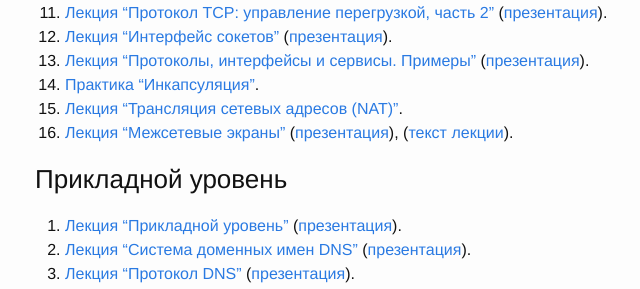
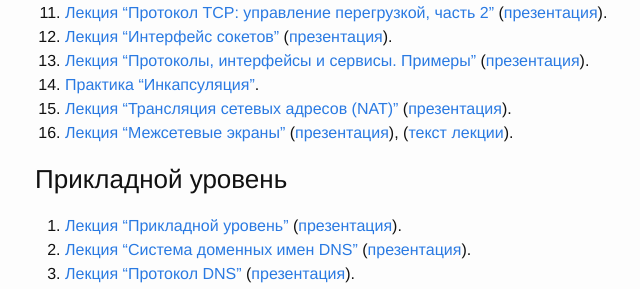
Before and after one commit to sozykin/asozykin.ru, a Jekyll site: the page built from _pages/networks_online.md, in a window 1280 px wide and 900 px high, scrolled down 1791 px. Shown: the part 160-449 px from the top of the window, without its empty margins (235-875 px from the left). Built offline with Jekyll 4.4.1, drawn with Linux system fonts in a browser that asks for light colours; comment, search, counter and statistics services are not loaded.

Commit message:
NAT presentation added

```diff
--- a/_pages/networks_online.md
+++ b/_pages/networks_online.md
@@ -82,7 +82,7 @@ permalink: /courses/networks_online
 12. [Лекция "Интерфейс сокетов"](https://youtu.be/_vAjHdh92YU) ([презентация](/assets/pdf/networks/sockets.pdf)).
 13. [Лекция "Протоколы, интерфейсы и сервисы. Примеры"](https://youtu.be/VGcKWSqrjgE) ([презентация](/assets/pdf/networks/protocols_interfaces_services.pdf)).
 14. [Практика "Инкапсуляция"](https://youtu.be/qKuw2HJQVzk).
-15. [Лекция "Трансляция сетевых адресов (NAT)"](https://youtu.be/F7kCOa6PybQ).
+15. [Лекция "Трансляция сетевых адресов (NAT)"](https://youtu.be/F7kCOa6PybQ) ([презентация](/assets/pdf/networks/nat.pdf)).
 16. [Лекция "Межсетевые экраны"](https://youtu.be/9r6z9qggSIc) ([презентация](/assets/pdf/networks/firewalls.pdf)), ([текст лекции](/computer_networks/2016/10/15/Firewalls.html)).
 
 ### Прикладной уровень
```
Also changed, not shown: 1 other file.
